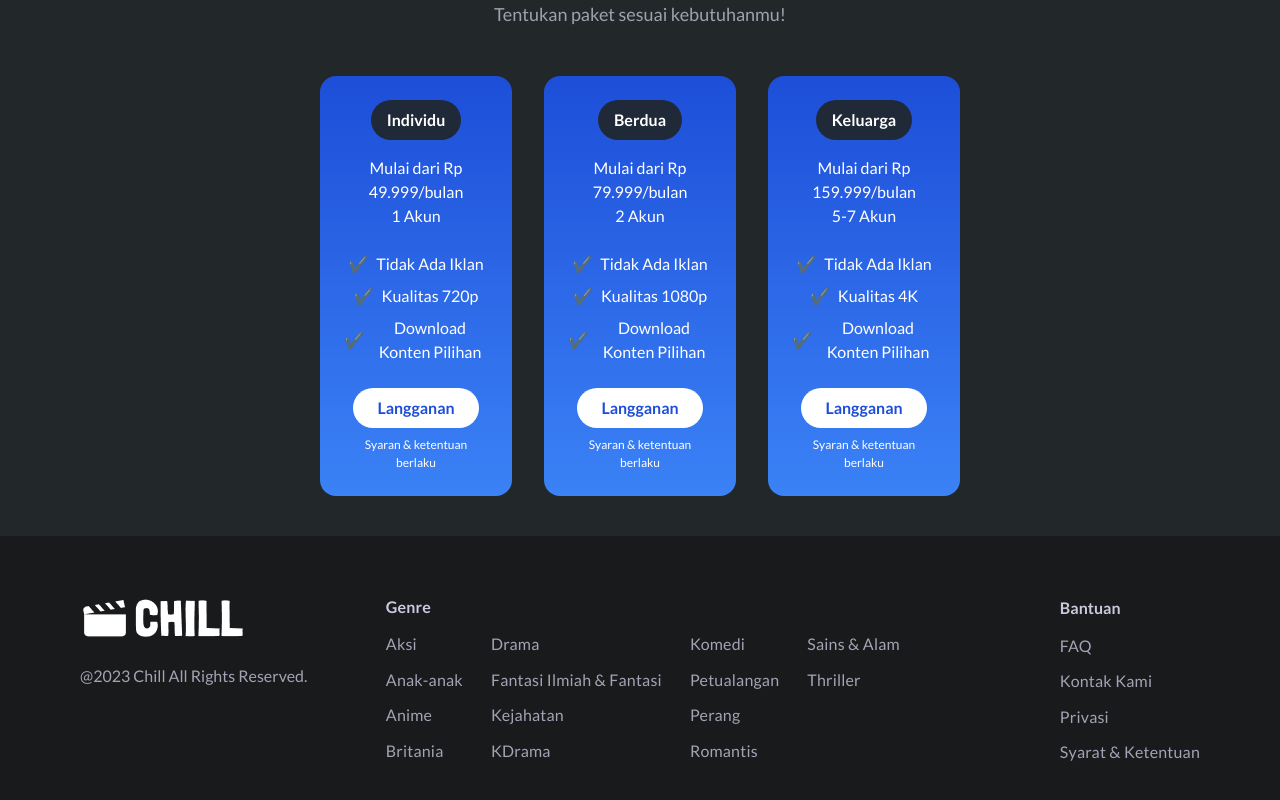
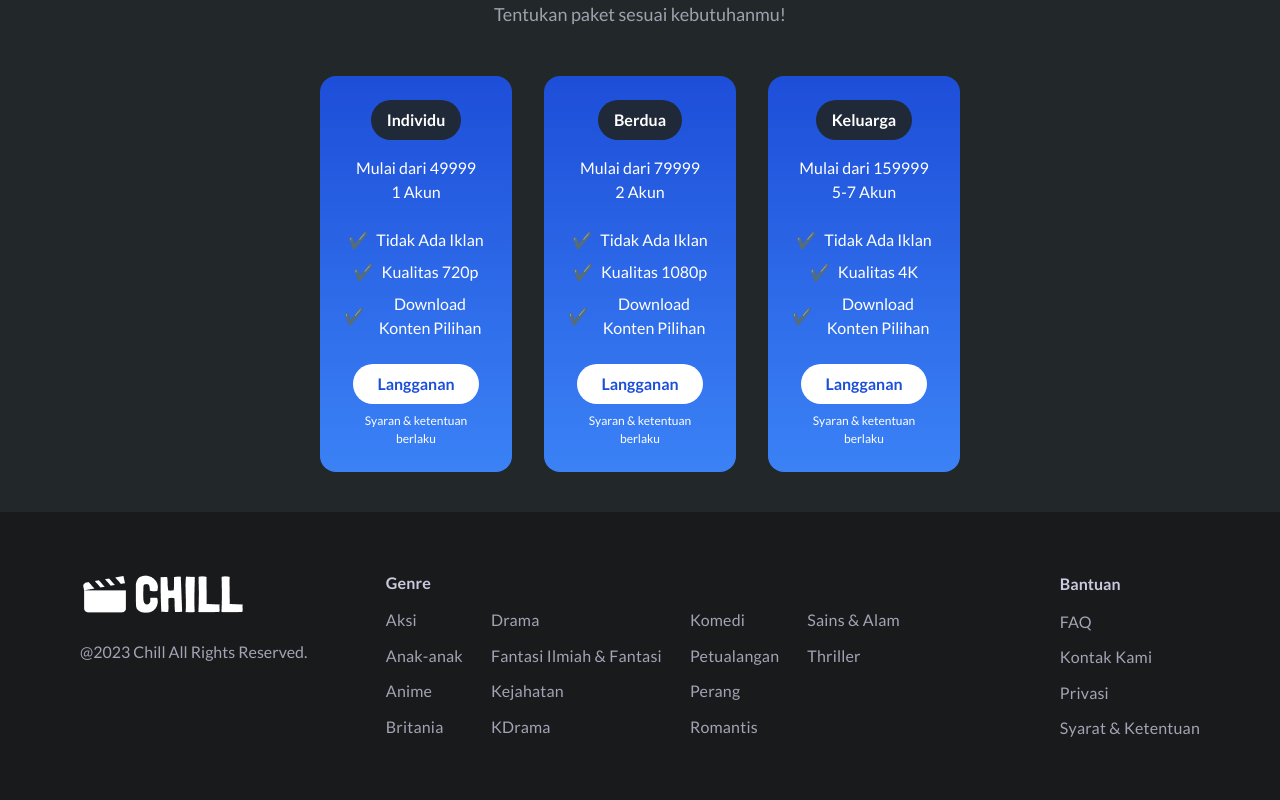
Before and after one commit to mycharoka/mission-fe-1b, a React (Vite) app: page /subscription in a window 1280 px wide. Shown: the part 775-1575 px from the top of the page. Built offline with nearby package versions, Linux system fonts and the light colour scheme.

Commit message:
change price from string to number

```diff
--- a/src/data/subscription-packages.js
+++ b/src/data/subscription-packages.js
@@ -2,7 +2,7 @@ const subscriptionPackages = [
   {
     id: 'individual',
     title: 'Individu',
-    price: 'Rp 49.999/bulan',
+    price: 49999,
     accounts: '1 Akun',
     features: [
       'Tidak Ada Iklan',
@@ -13,7 +13,7 @@ const subscriptionPackages = [
   {
     id: 'duo',
     title: 'Berdua',
-    price: 'Rp 79.999/bulan',
+    price: 79999,
     accounts: '2 Akun',
     features: [
       'Tidak Ada Iklan',
@@ -24,7 +24,7 @@ const subscriptionPackages = [
   {
     id: 'family',
     title: 'Keluarga',
-    price: 'Rp 159.999/bulan',
+    price: 159999,
     accounts: '5-7 Akun',
     features: [
       'Tidak Ada Iklan',
```
